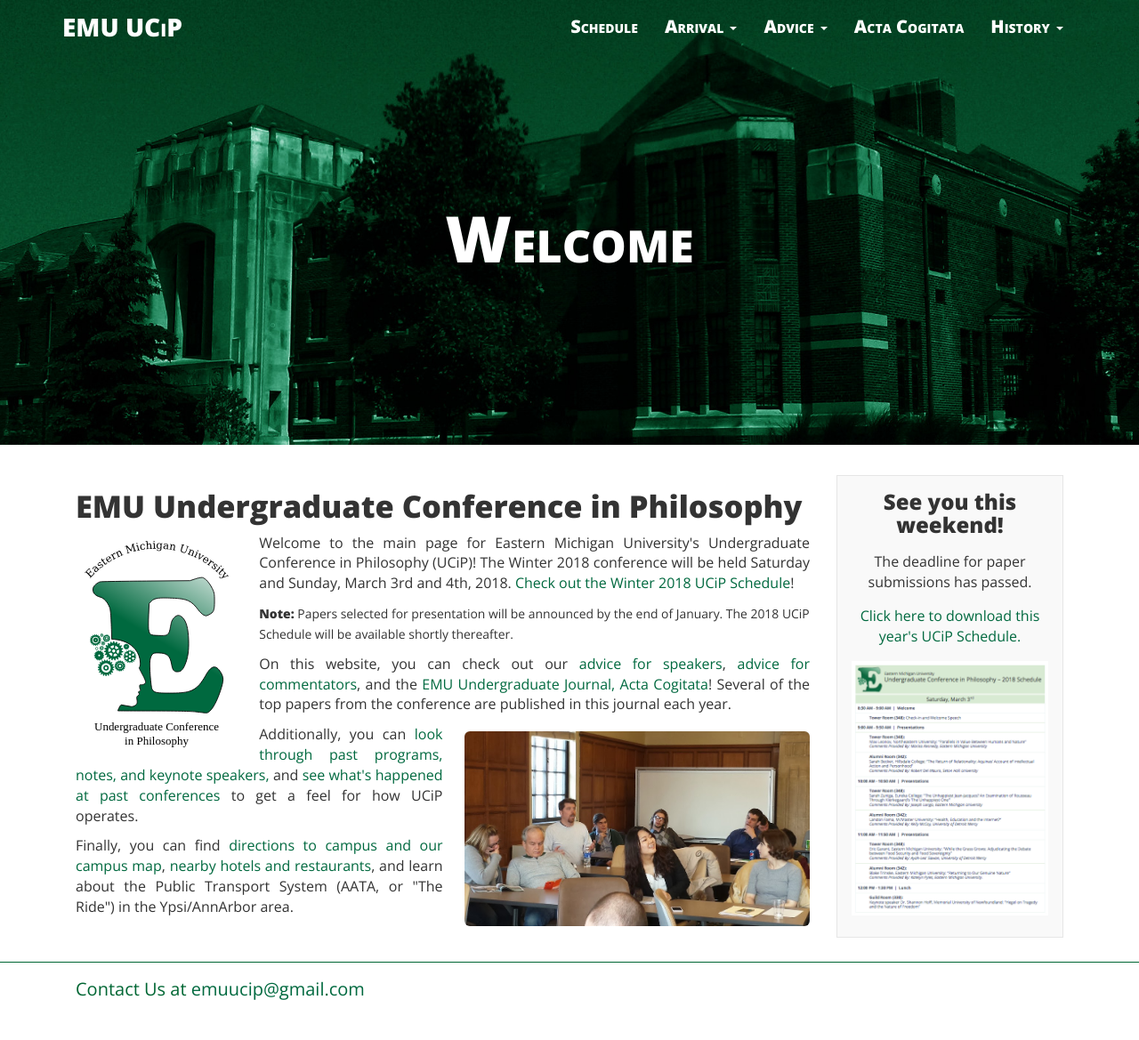
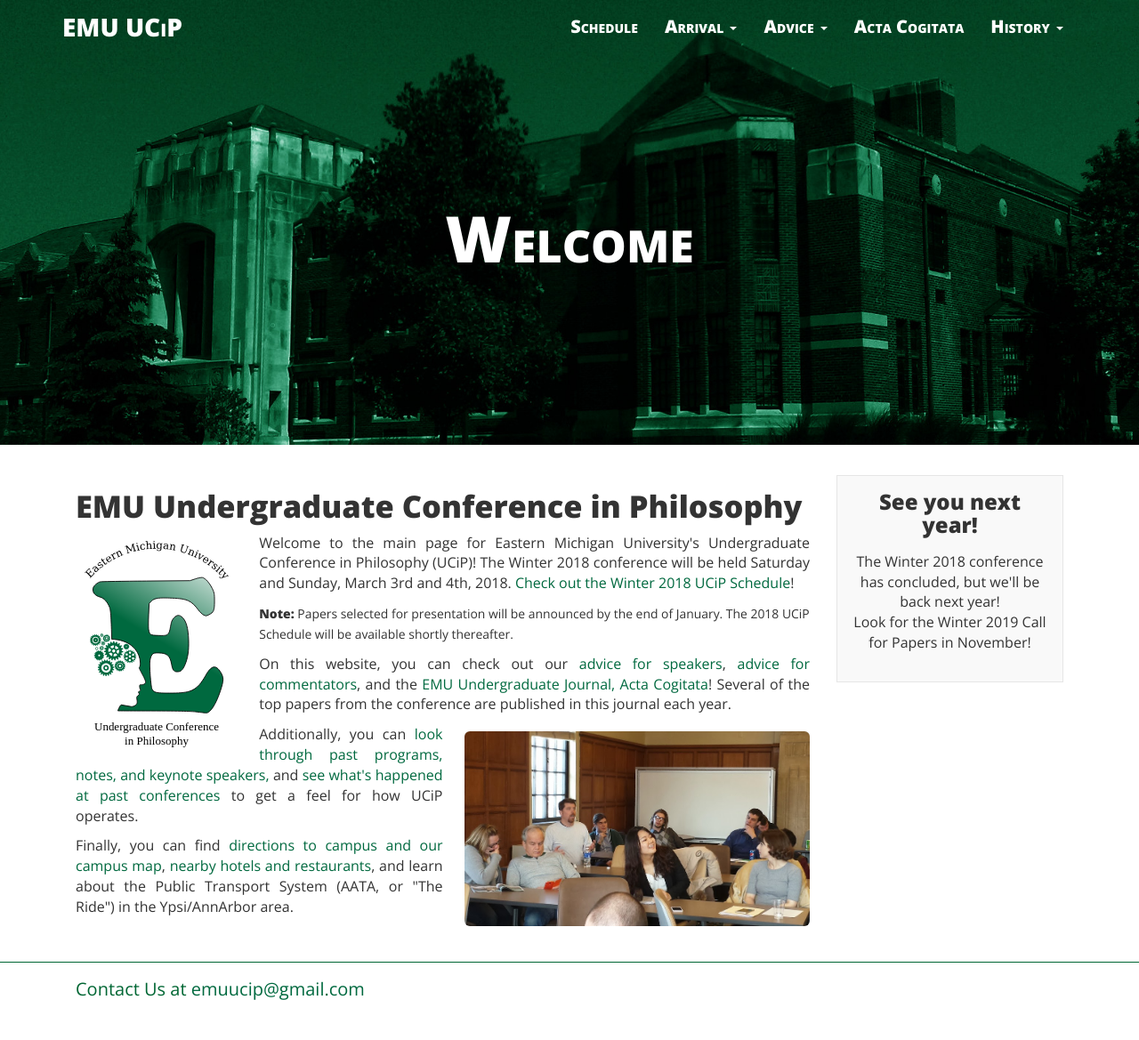
Before and after one commit to ucip/ucip.github.io, a Jekyll site: the page built from index.html, in a window 1280 px wide. Shown: the whole page at 89% size. Built offline with Jekyll 4.4.1, drawn with Linux system fonts in a browser that asks for light colours; nearby versions of some CDN libraries.

Commit message:
Switching box to conference closed message

```diff
--- a/_includes/box.html
+++ b/_includes/box.html
@@ -46,13 +46,12 @@
     <p class="text-center announcement-text"><a href="{{ site.baseurl }}/docs/2018-program.pdf">Click here to download this year's UCiP Schedule.</a></p>
     <a href="{{ site.baseurl }}/docs/2018-program.pdf"><img class="img-responsive" src="{{ site.baseurl }}/img/2018-program-img.png" ></a>
   </div>
-</div>
+</div>-->
 
-<!-- CONFERENCE CLOSED MESSAGE
+<!-- CONFERENCE CLOSED MESSAGE -->
 <div class="col-sm-3 col-xs-12 hidden-print">
   <div class="post-list-box announcement">
     <h3 class="text-center post-list-header">See you next year!</h3>
-    <p class="text-center announcement-text">The Winter 2017 conference has concluded, but we'll be back next year!<br>Look for the Winter 2018 Call for Papers in November!</p>
+    <p class="text-center announcement-text">The Winter 2018 conference has concluded, but we'll be back next year!<br>Look for the Winter 2019 Call for Papers in November!</p>
   </div>
 </div>
--->
```
Also changed, not shown: other parts of _includes/box.html (+1 -1 lines).
